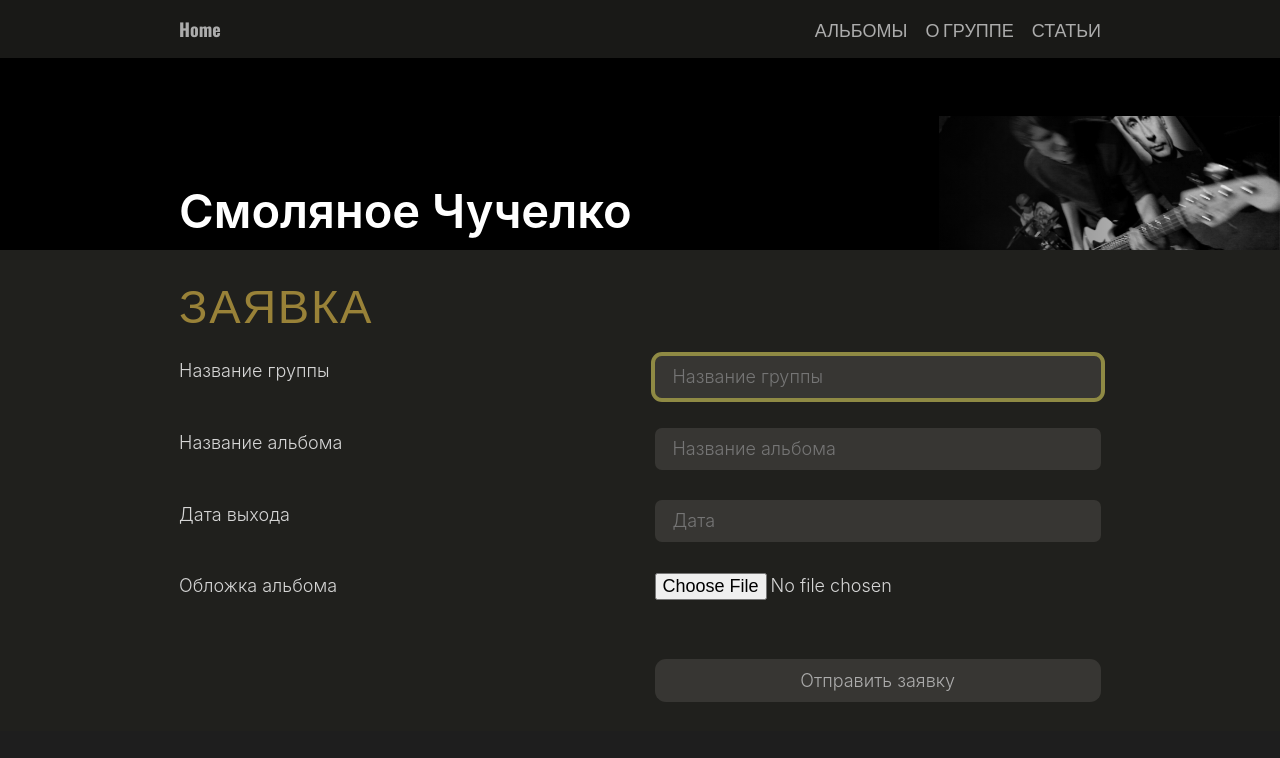
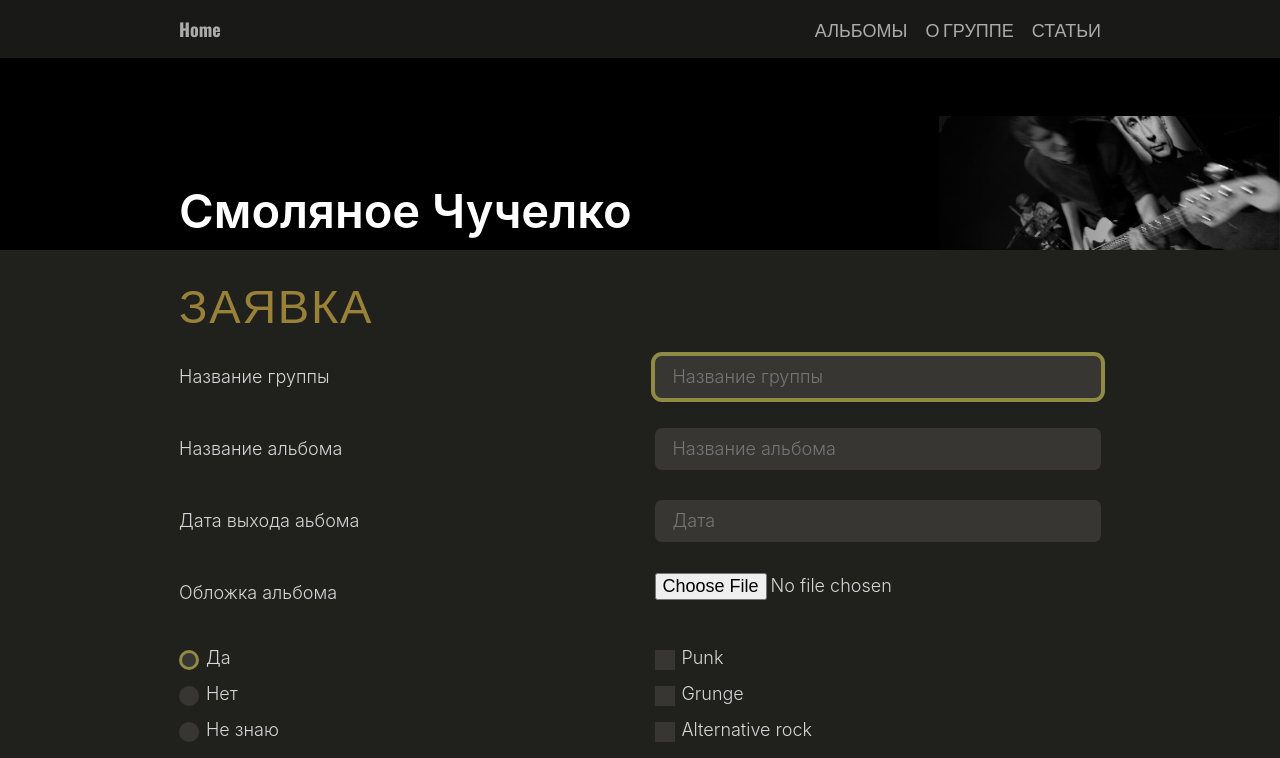
Before and after one commit to zhoock/smolyanoe-chuchelko, a React app: page /forms in a window 1280 px wide. Shown: the top 758 px of the page. Built offline with nearby package versions, Linux system fonts and the light colour scheme.

Commit message:
fixed bugs

```diff
--- a/src/components/Forms/Form.tsx
+++ b/src/components/Forms/Form.tsx
@@ -31,7 +31,7 @@ export default function Form() {
             required
           />
           <label className="item" htmlFor="date">
-            Дата выхода
+            Дата выхода аьбома
           </label>
           <input
             className="input item"
@@ -52,6 +52,61 @@ export default function Form() {
             name="date"
             required
           />
+          <fieldset>
+            <label>
+              <input
+                className="visually-hidden"
+                type="radio"
+                name="answer"
+                checked
+              />
+              <span></span>
+              Да
+            </label>
+
+            <label>
+              <input className="visually-hidden" type="radio" name="answer" />
+              <span></span>
+              Нет
+            </label>
+
+            <label>
+              <input className="visually-hidden" type="radio" name="answer" />
+              <span></span>
+              Не знаю
+            </label>
+          </fieldset>
+          <fieldset>
+            <label>
+              <input
+                className="visually-hidden"
+                type="checkbox"
+                name="music-style"
+              />
+              <span></span>
+              Punk
+            </label>
+
+            <label>
+              <input
+                className="visually-hidden"
+                type="checkbox"
+                name="music-style"
+              />
+              <span></span>
+              Grunge
+            </label>
+
+            <label>
+              <input
+                className="visually-hidden"
+                type="checkbox"
+                name="music-style"
+              />
+              <span></span>
+              Alternative rock
+            </label>
+          </fieldset>
           <button className="item-type-a" type="submit">
             Отправить заявку
           </button>
--- a/src/components/Forms/style.scss
+++ b/src/components/Forms/style.scss
@@ -12,8 +12,47 @@
     gap: $ms-1;
   }
 
+  fieldset {
+    border: none;
+    display: grid;
+  }
+
+  label {
+    padding-top: $ms_-2;
+
+    span {
+      display: inline-block;
+      width: 20px;
+      height: 20px;
+      margin-right: $ms_-2;
+      vertical-align: middle;
+      background: $graphite-green;
+    }
+  }
+
+  input[type='radio'] + span {
+    border-radius: 50%;
+  }
+
+  input[type='radio']:checked + span {
+    border: 3px solid $olive-green;
+  }
+
+  input[type='radio']:focus-visible + span {
+  }
+
+  input[type='checkbox']:checked + span {
+  }
+
+  input[type='checkbox']:focus-visible + span {
+  }
+
   .item {
     grid-column: span 2;
+
+    @include breakpoint(tablet) {
+      grid-column: span 1;
+    }
 
     &-type-a {
       grid-column: span 2;
@@ -22,20 +61,21 @@
         grid-column: 2 / span 1;
       }
     }
-
-    @include breakpoint(tablet) {
-      grid-column: span 1;
-    }
   }
 
   .input {
-    background: $graphite-green;
+    border: none;
     border-radius: $ms_-2;
-    border: none;
     padding: $ms_-2 $ms_0;
+    background: $deep-coal;
+    caret-color: $olive-green;
 
     @include breakpoint(phones) {
       margin-bottom: $ms-1;
+    }
+
+    &:invalid {
+      background: $graphite-green;
     }
   }
 
--- a/src/scss/common/_mixins.scss
+++ b/src/scss/common/_mixins.scss
@@ -39,6 +39,7 @@
     &:focus,
     &:active {
       background-color: $disabled-background;
+      cursor: default;
     }
   }
 }
--- a/src/scss/common/global.scss
+++ b/src/scss/common/global.scss
@@ -316,11 +316,11 @@ body {
 }
 
 .visually-hidden {
+  position: absolute;
+  width: 1px;
+  height: 1px;
+  overflow: hidden;
   clip: rect(0 0 0 0);
   clip-path: inset(50%);
-  height: 1px;
-  overflow: hidden;
-  position: absolute;
   white-space: nowrap;
-  width: 1px;
 }
```
Also changed, not shown: src/images/check.svg (added), 10 other files (tests, documents, lock files or other folders).
